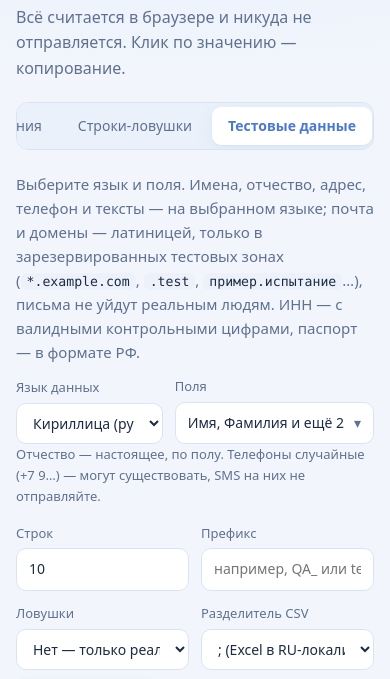
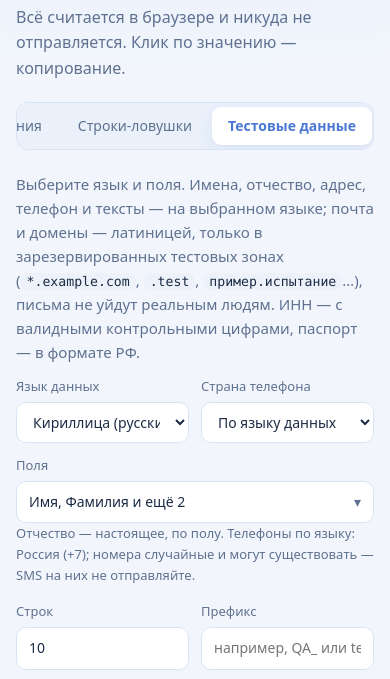
Before and after one commit to OlWer15/examples, a plain HTML site: page generator.html in a window 390 px wide. Both pictures are taken after a click on the tab "Тестовые данные". Shown: the part 93-772 px from the top of the page. Drawn offline with Linux system fonts and the light colour scheme.

Commit message:
Add phone country choice to the test data generator
- "Страна телефона": by data language (default), one of 13 countries
  in their mobile number format, or all countries mixed
- Phones come from their own sub-generator, so changing the country
  changes only the phone column
- Note shows whether numbers are fictional (US/UK) or random

Co-Authored-By: Claude Opus 5.5 <noreply@anthropic.com>

```diff
--- a/assets/gen-core.js
+++ b/assets/gen-core.js
@@ -425,19 +425,42 @@
     return local + '@' + r.pick(EMAIL_DOMAINS);
   }
 
-  // Телефоны: US 555-0100…0199 и UK 07700 900xxx — диапазоны, выделенные для кино и тестов;
-  // российские, китайские и арабские номера случайные — могут существовать, SMS на них не слать
-  function makePhone(r, lang) {
-    if (lang === 'en') {
-      const roll = r();
-      const area = r.pick(US_AREAS);
-      const us = pad(r.int(0, 99));
-      const uk = pad(r.int(0, 999), 3);
-      return roll < 0.5 ? '+1 (' + area + ') 555-01' + us : '+44 7700 900' + uk;
-    }
-    if (lang === 'zh') return '+86 1' + r.pick(['3', '5', '8']) + r.digits(1) + ' ' + r.digits(4) + ' ' + r.digits(4);
-    if (lang === 'ar') return '+971 5' + r.pick(['0', '2', '5', '6']) + ' ' + r.digits(3) + ' ' + r.digits(4);
-    return '+7 9' + r.digits(2) + ' ' + r.digits(3) + '-' + r.digits(2) + '-' + r.digits(2);
+  // Мобильные номера по странам. fictional: true — диапазоны, выделенные регуляторами для кино и тестов
+  // (US 555-0100…0199, UK 07700 900xxx); остальные номера случайные и могут существовать — SMS на них не слать.
+  const PHONE_COUNTRIES = [
+    { id: 'ru', label: 'Россия (+7)', gen: (r) => '+7 9' + r.digits(2) + ' ' + r.digits(3) + '-' + r.digits(2) + '-' + r.digits(2) },
+    { id: 'kz', label: 'Казахстан (+7 7…)', gen: (r) => '+7 7' + r.pick(['00', '01', '02', '05', '07', '08', '47', '71', '75', '76', '77', '78']) + ' ' + r.digits(3) + '-' + r.digits(2) + '-' + r.digits(2) },
+    { id: 'by', label: 'Беларусь (+375)', gen: (r) => '+375 ' + r.pick(['25', '29', '33', '44']) + ' ' + r.digits(3) + '-' + r.digits(2) + '-' + r.digits(2) },
+    { id: 'us', label: 'США (+1, вымышленные)', fictional: true, gen: (r) => '+1 (' + r.pick(US_AREAS) + ') 555-01' + pad(r.int(0, 99)) },
+    { id: 'uk', label: 'Великобритания (+44, вымышленные)', fictional: true, gen: (r) => '+44 7700 900' + pad(r.int(0, 999), 3) },
+    { id: 'de', label: 'Германия (+49)', gen: (r) => '+49 1' + r.pick(['51', '52', '57', '60', '62', '70', '71', '76']) + ' ' + r.digits(r.int(7, 8)) },
+    { id: 'fr', label: 'Франция (+33)', gen: (r) => '+33 ' + r.pick(['6', '7']) + ' ' + r.digits(2) + ' ' + r.digits(2) + ' ' + r.digits(2) + ' ' + r.digits(2) },
+    { id: 'tr', label: 'Турция (+90)', gen: (r) => '+90 5' + r.pick(['30', '32', '35', '41', '42', '43', '50', '53', '55']) + ' ' + r.digits(3) + ' ' + r.digits(2) + ' ' + r.digits(2) },
+    { id: 'cn', label: 'Китай (+86)', gen: (r) => '+86 1' + r.pick(['3', '5', '8']) + r.digits(1) + ' ' + r.digits(4) + ' ' + r.digits(4) },
+    { id: 'jp', label: 'Япония (+81)', gen: (r) => '+81 ' + r.pick(['70', '80', '90']) + ' ' + r.digits(4) + ' ' + r.digits(4) },
+    { id: 'in', label: 'Индия (+91)', gen: (r) => '+91 ' + r.int(6, 9) + r.digits(4) + ' ' + r.digits(5) },
+    { id: 'ae', label: 'ОАЭ (+971)', gen: (r) => '+971 5' + r.pick(['0', '2', '4', '5', '6', '8']) + ' ' + r.digits(3) + ' ' + r.digits(4) },
+    { id: 'br', label: 'Бразилия (+55)', gen: (r) => '+55 ' + r.pick(['11', '21', '31', '41', '51', '61']) + ' 9' + r.digits(4) + '-' + r.digits(4) },
+  ];
+  const PHONE_CHOICES = [
+    { id: 'lang', label: 'По языку данных' },
+    ...PHONE_COUNTRIES.map((c) => ({ id: c.id, label: c.label })),
+    { id: 'mixed', label: 'Все страны вперемешку' },
+  ];
+  const DEFAULT_PHONE_COUNTRY = 'lang';
+  // «По языку данных»: английский — США или Великобритания (вымышленные), остальные — своя страна
+  const PHONE_BY_LANG = { ru: ['ru'], en: ['us', 'uk'], zh: ['cn'], ar: ['ae'] };
+
+  // Свой генератор под телефон (seed — одно число из основного): смена страны меняет только телефоны,
+  // а имена, адреса и остальное в наборе остаются прежними
+  function makePhone(phoneSeed, lang, choice) {
+    const r = makeRng(phoneSeed);
+    const ids = choice === 'mixed' ? PHONE_COUNTRIES.map((c) => c.id)
+      : PHONE_COUNTRIES.some((c) => c.id === choice) ? [choice]
+        : PHONE_BY_LANG[lang] || ['ru'];
+    const id = r.pick(ids);
+    const country = PHONE_COUNTRIES.find((c) => c.id === id);
+    return { phone: country.gen(r), country: country.id };
   }
 
   function makeAddress(r, lang) {
@@ -524,19 +547,21 @@
   }
 
   // Строка генерируется целиком всегда — тогда при том же seed данные не зависят от выбранных колонок
-  function makePerson(r, now, langParam) {
+  function makePerson(r, now, langParam, phoneChoice) {
     const langRoll = r.pick(LANG_IDS);
     const lang = LANG_IDS.includes(langParam) ? langParam : langRoll;
     const g = r() < 0.5 ? 'm' : 'f';
     const name = makeName(r, lang, g);
     const domain = makeDomain(r, lang);
+    const phone = makePhone(Math.floor(r() * 4294967296), lang, phoneChoice);
     return {
       lang,
+      phoneCountry: phone.country,
       first_name: name.first,
       last_name: name.last,
       middle_name: name.middle,
       email: makeEmail(r, name.latFirst, name.latLast),
-      phone: makePhone(r, lang),
+      phone: phone.phone,
       inn: makeInn(r),
       passport: makePassport(r, now),
       address: makeAddress(r, lang),
@@ -595,21 +620,25 @@
     if ('url' in row && !trapped.includes('url')) row.url = row.url.replace(/^(\w+:\/\/)/, '$1' + hp);
   }
 
-  // Возвращает массив строк; rows.traps[i] — поля строки i с ловушкой, rows.langs[i] — язык строки.
-  // opts: { trapRate: доля ловушек 0…1, prefix: шаблон префикса, lang: ru | en | zh | ar | mixed }
+  // Возвращает массив строк; rows.traps[i] — поля строки i с ловушкой, rows.langs[i] — язык строки,
+  // rows.phoneCountries[i] — страна телефона.
+  // opts: { trapRate: доля ловушек 0…1, prefix: шаблон префикса, lang: ru | en | zh | ar | mixed,
+  //         phoneCountry: lang | mixed | id страны из PHONE_COUNTRIES }
   function generateRows(count, seed, selectedIds, now, opts) {
     const o = typeof opts === 'object' && opts ? opts : { trapRate: opts };
     const r = makeRng(seed);
     const rate = Number(o.trapRate) || 0;
     const lang = o.lang || DEFAULT_LANG;
+    const phoneChoice = o.phoneCountry || DEFAULT_PHONE_COUNTRY;
     const sel = new Set(selectedIds);
     const keys = COLUMNS.filter((c) => sel.has(c.id)).map((c) => c.id);
     const at = now || new Date();
     const rows = [];
     rows.traps = [];
     rows.langs = [];
+    rows.phoneCountries = [];
     for (let i = 0; i < count; i++) {
-      const p = makePerson(r, at, lang);
+      const p = makePerson(r, at, lang, phoneChoice);
       // Бросок и выбор делаются всегда — тогда данные не зависят от доли ловушек и колонок
       const trapped = [];
       Object.keys(TRAPS).forEach((key) => {
@@ -625,6 +654,7 @@
       rows.push(row);
       rows.traps.push(trapped.filter((k) => k in row));
       rows.langs.push(p.lang);
+      rows.phoneCountries.push(p.phoneCountry);
     }
     return rows;
   }
@@ -757,7 +787,7 @@
     seedFrom, makeRng, counterstring, makeStr, strStats, FILLS,
     boundaryString, boundaryInt, boundaryDecimal, boundaryDate, DATE_FORMATS, fmtDate, parseISO,
     innControls, luhnValid, DEFAULT_FILL,
-    LANGUAGES, DEFAULT_LANG, COLUMNS, DEFAULT_COLUMNS, TRAP_RATES, generateRows, expandPrefix, toCSV, STRING_SETS,
+    LANGUAGES, DEFAULT_LANG, PHONE_COUNTRIES, PHONE_CHOICES, DEFAULT_PHONE_COUNTRY, COLUMNS, DEFAULT_COLUMNS, TRAP_RATES, generateRows, expandPrefix, toCSV, STRING_SETS,
   };
   if (typeof module !== 'undefined' && module.exports) module.exports = api;
   else root.QAGen = api;
--- a/assets/generator.js
+++ b/assets/generator.js
@@ -242,18 +242,34 @@
   $('d-traps').value = store.get('trapRate', '0');
   $('d-prefix').value = store.get('dataPrefix', '');
 
-  // Язык набора — параметр: имена, отчество, адрес, телефон и тексты на выбранном языке
+  // Язык набора — параметр: имена, отчество, адрес и тексты на выбранном языке
   const LANG_NOTES = {
-    ru: 'Отчество — настоящее, по полу. Телефоны случайные (+7 9…) — могут существовать, SMS на них не отправляйте.',
-    en: 'Вместо отчества — второе имя (middle name). Телефоны — из вымышленных диапазонов US 555-01xx и UK 07700 900xxx.',
-    zh: 'Отчества в китайских именах нет — поле пустое. Телефоны случайные (+86) — SMS на них не отправляйте.',
-    ar: 'Вместо отчества — имя отца, как в арабском полном имени. Телефоны случайные (+971) — SMS на них не отправляйте.',
+    ru: 'Отчество — настоящее, по полу.',
+    en: 'Вместо отчества — второе имя (middle name).',
+    zh: 'Отчества в китайских именах нет — поле пустое.',
+    ar: 'Вместо отчества — имя отца, как в арабском полном имени.',
     mixed: 'У каждой строки свой язык из четырёх — проверка, что система принимает разные письменности в одном наборе.',
   };
   $('d-lang').innerHTML = G.LANGUAGES.map((l) => '<option value="' + l.id + '">' + esc(l.label) + '</option>').join('');
   const savedLang = store.get('dataLang', G.DEFAULT_LANG);
   $('d-lang').value = G.LANGUAGES.some((l) => l.id === savedLang) ? savedLang : G.DEFAULT_LANG;
-  const showLangNote = () => { $('d-lang-note').textContent = LANG_NOTES[$('d-lang').value] || ''; };
+
+  // Страна телефона — отдельно от языка: «по языку данных», конкретная страна или все вперемешку
+  $('d-phone').innerHTML = G.PHONE_CHOICES.map((c) => '<option value="' + c.id + '">' + esc(c.label) + '</option>').join('');
+  const savedPhone = store.get('phoneCountry', G.DEFAULT_PHONE_COUNTRY);
+  $('d-phone').value = G.PHONE_CHOICES.some((c) => c.id === savedPhone) ? savedPhone : G.DEFAULT_PHONE_COUNTRY;
+  function phoneNote() {
+    const choice = $('d-phone').value;
+    const lang = $('d-lang').value;
+    const NO_SMS = 'номера случайные и могут существовать — SMS на них не отправляйте';
+    if (choice === 'mixed') return 'Телефоны 13 стран вперемешку — проверка разных форматов в одном наборе; ' + NO_SMS + '.';
+    const country = G.PHONE_COUNTRIES.find((c) => c.id === choice);
+    if (country) return country.fictional ? 'Телефоны — из вымышленных номеров, выделенных для кино и тестов.' : 'Телефоны: ' + NO_SMS + '.';
+    if (lang === 'en') return 'Телефоны по языку: США и Великобритания — из вымышленных номеров для кино и тестов.';
+    const byLang = { ru: 'Россия (+7)', zh: 'Китай (+86)', ar: 'ОАЭ (+971)', mixed: 'страна по языку каждой строки' };
+    return 'Телефоны по языку: ' + (byLang[lang] || '') + '; ' + NO_SMS + '.';
+  }
+  const showLangNote = () => { $('d-lang-note').textContent = (LANG_NOTES[$('d-lang').value] || '') + ' ' + phoneNote(); };
   showLangNote();
 
   let dRows = [];
@@ -269,11 +285,12 @@
     store.set('trapRate', $('d-traps').value);
     store.set('dataPrefix', $('d-prefix').value);
     store.set('dataLang', $('d-lang').value);
+    store.set('phoneCountry', $('d-phone').value);
     if (!ids.length) { err.textContent = 'Выберите хотя бы одно поле'; err.hidden = false; return; }
     if (!(count >= 1 && count <= 1000)) { err.textContent = 'Количество строк — от 1 до 1000'; err.hidden = false; return; }
     err.hidden = true;
     dSeed = (keepSeed === true && dSeed) || String(Math.floor(Math.random() * 1e9));
-    dRows = G.generateRows(count, G.seedFrom(dSeed), ids, null, { trapRate: $('d-traps').value, prefix: $('d-prefix').value, lang: $('d-lang').value });
+    dRows = G.generateRows(count, G.seedFrom(dSeed), ids, null, { trapRate: $('d-traps').value, prefix: $('d-prefix').value, lang: $('d-lang').value, phoneCountry: $('d-phone').value });
     const keys = Object.keys(dRows[0]);
     const trapCount = dRows.traps.reduce((n, t) => n + t.length, 0);
     $('d-head').innerHTML = '<tr>' + keys.map((k) => '<th>' + esc(k) + '</th>').join('') + '</tr>';
@@ -298,6 +315,7 @@
   $('d-cols').addEventListener('change', () => { if (dRows.length) generateData(true); });
   $('d-traps').addEventListener('change', () => { if (dRows.length) generateData(true); });
   $('d-lang').addEventListener('change', () => { showLangNote(); generateData(true); });
+  $('d-phone').addEventListener('change', () => { showLangNote(); generateData(true); });
   $('d-prefix').addEventListener('input', () => { if (dRows.length) generateData(true); });
   document.querySelectorAll('[data-prefix]').forEach((b) => b.addEventListener('click', () => {
     $('d-prefix').value = b.dataset.prefix;
--- a/generator.html
+++ b/generator.html
@@ -94,6 +94,9 @@
         <label class="field wide">Язык данных
           <select class="input" id="d-lang" data-testid="data:lang"></select>
         </label>
+        <label class="field wide">Страна телефона
+          <select class="input" id="d-phone" data-testid="data:phone-country"></select>
+        </label>
         <div class="field wide ms" id="d-cols-wrap">
           <span id="d-cols-label">Поля</span>
           <button class="input ms-toggle" id="d-cols-toggle" type="button" aria-haspopup="true" aria-expanded="false" aria-controls="d-cols-panel" aria-labelledby="d-cols-label d-cols-toggle" data-testid="data:columns-toggle">
```
Also changed, not shown: 1 other file.
